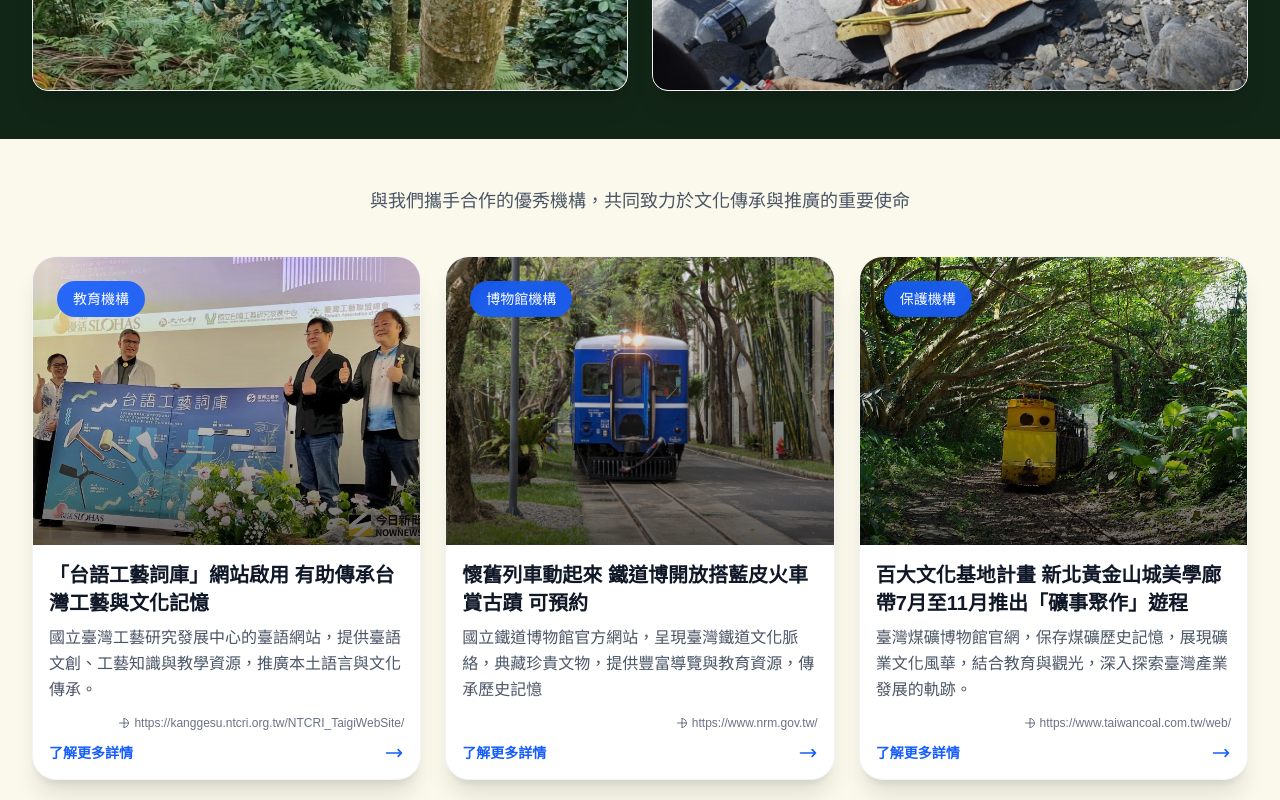
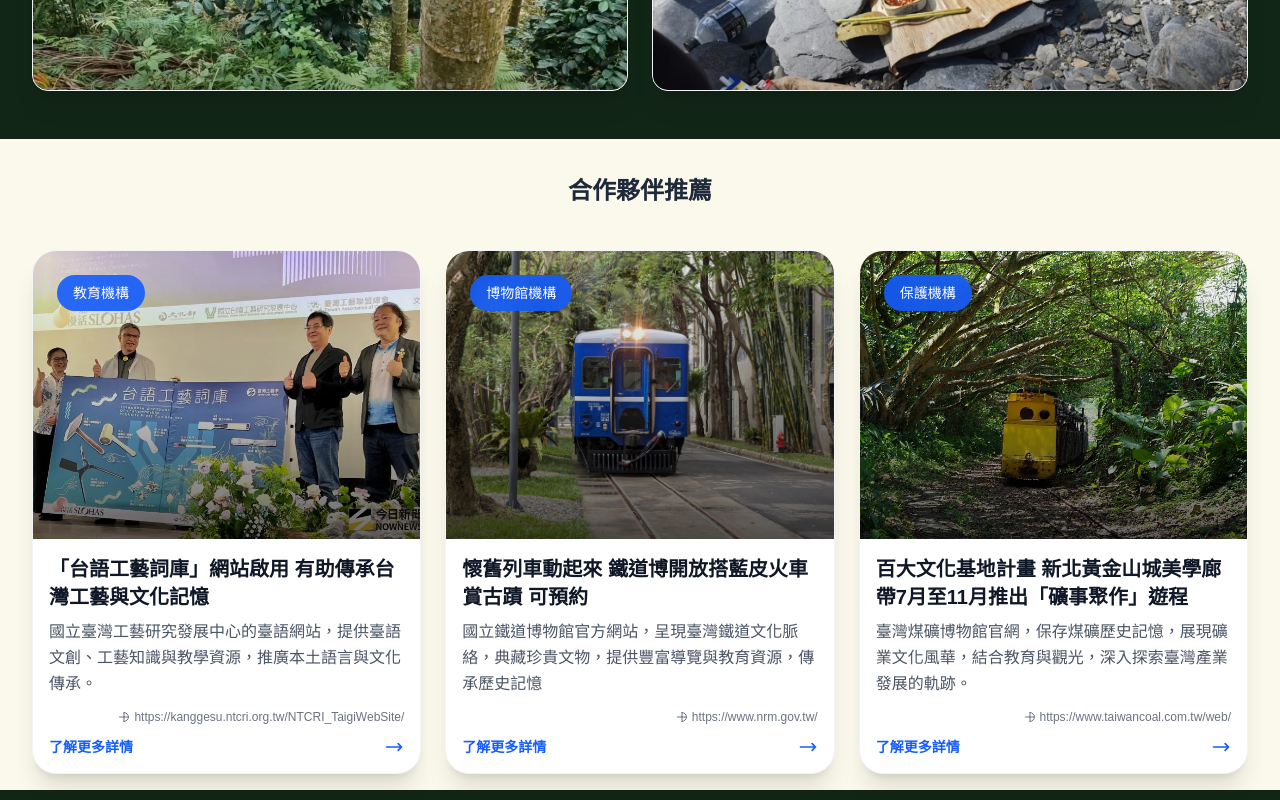
Before and after one commit to TW-tech/Cultural-Website, a Next.js app: page / in a window 1280 px wide. Shown: the part 3000-3800 px from the top of the page. Built offline with nearby package versions, Linux system fonts and the light colour scheme; a web font is replaced by a local one.

Commit message:
change partner text

```diff
--- a/src/components/sections/PartnerRecommendations.tsx
+++ b/src/components/sections/PartnerRecommendations.tsx
@@ -53,12 +53,12 @@
   };
 
   return (
-    <section className="py-8 sm:py-10 lg:py-12 bg-[#FAF9EB]">
+    <section className="pt-4 pb-2 sm:pt-6 sm:pb-3 lg:pt-8 lg:pb-4 bg-[#FAF9EB]">
       <div className="max-w-7xl mx-auto px-4 sm:px-6 lg:px-8">
         {/* 標題區塊 */}
         <div className="text-center mb-8 sm:mb-10">
-          <p className="font-chenyuluoyan text-base sm:text-lg text-gray-600 max-w-3xl mx-auto leading-relaxed">
-            與我們攜手合作的優秀機構，共同致力於文化傳承與推廣的重要使命
+          <p className="text-lg sm:text-xl lg:text-2xl font-bold text-gray-800 max-w-3xl mx-auto leading-relaxed">
+            合作夥伴推薦
           </p>
         </div>
 
```
